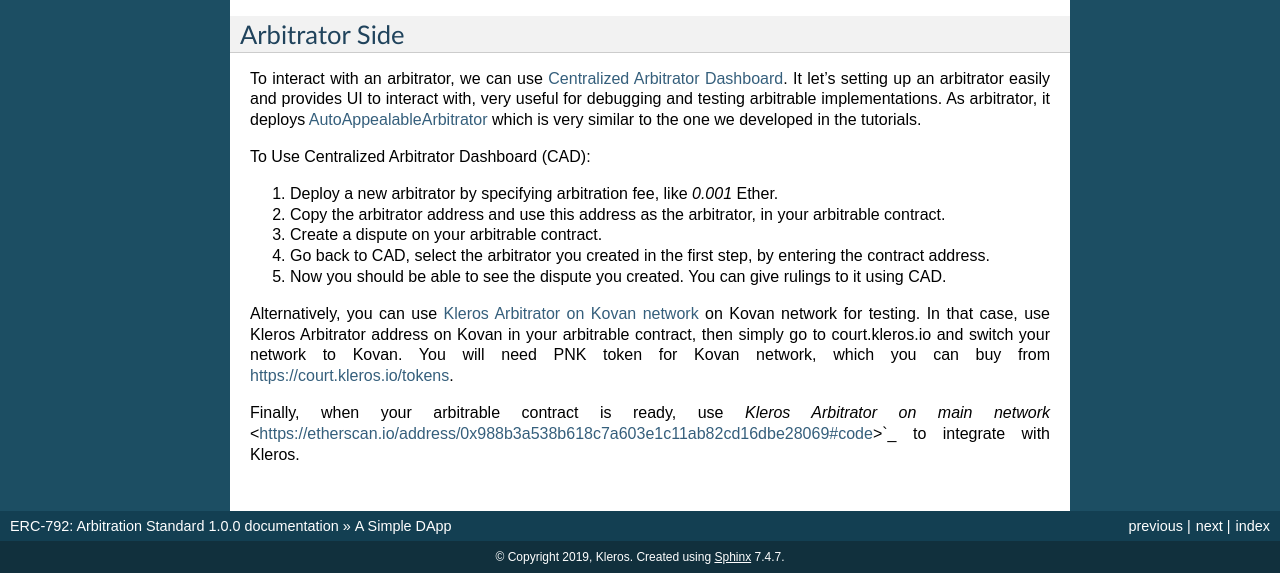
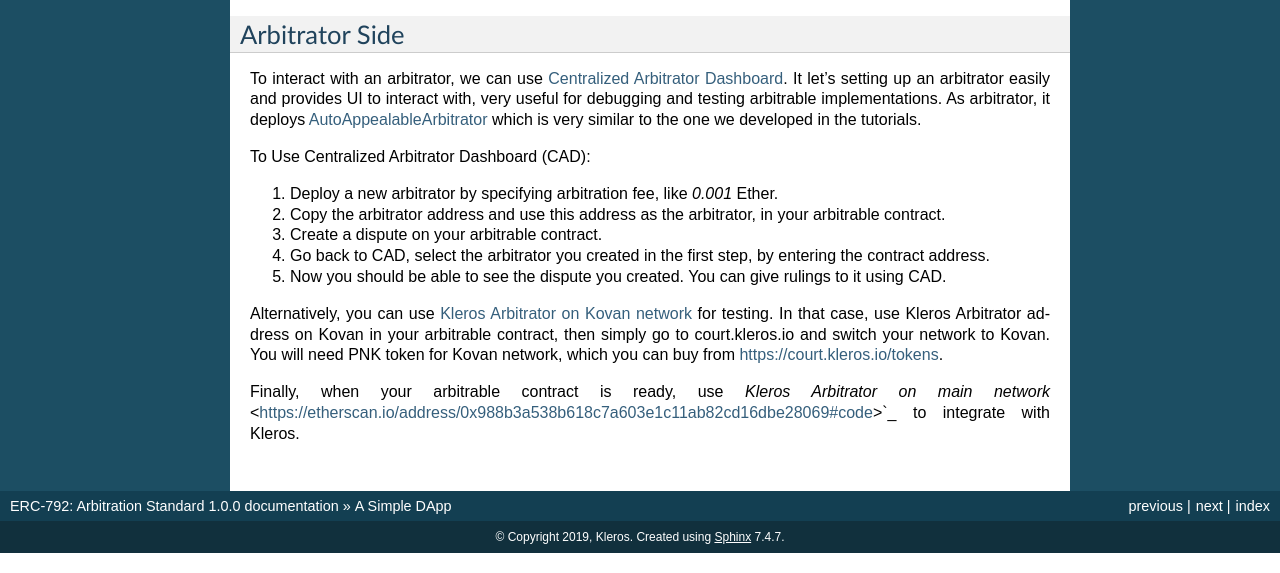
Before and after one commit to kleros/erc-792, a Sphinx documentation site: the page built from docs/a-simple-dapp.rst, in a window 1280 px wide and 900 px high, scrolled down 2719 px, cut to the strip 327-900 px from the top of the window. Built offline with Sphinx 7.4.7, drawn with Linux system fonts in a browser that asks for light colours.

Commit message:
refactor(a-simple-dapp): reword

```diff
--- a/docs/a-simple-dapp.rst
+++ b/docs/a-simple-dapp.rst
@@ -164,6 +164,6 @@
 4. Go back to CAD, select the arbitrator you created in the first step, by entering the contract address.
 5. Now you should be able to see the dispute you created. You can give rulings to it using CAD.
 
-Alternatively, you can use `Kleros Arbitrator on Kovan network <https://kovan.etherscan.io/address/0x60b2abfdfad9c0873242f59f2a8c32a3cc682f80>`_ on Kovan network for testing. In that case, use Kleros Arbitrator address on Kovan in your arbitrable contract, then simply go to court.kleros.io and switch your network to Kovan. You will need PNK token for Kovan network, which you can buy from https://court.kleros.io/tokens.
+Alternatively, you can use `Kleros Arbitrator on Kovan network <https://kovan.etherscan.io/address/0x60b2abfdfad9c0873242f59f2a8c32a3cc682f80>`_ for testing. In that case, use Kleros Arbitrator address on Kovan in your arbitrable contract, then simply go to court.kleros.io and switch your network to Kovan. You will need PNK token for Kovan network, which you can buy from https://court.kleros.io/tokens.
 
 Finally, when your arbitrable contract is ready, use `Kleros Arbitrator on main network` <https://etherscan.io/address/0x988b3a538b618c7a603e1c11ab82cd16dbe28069#code>`_ to integrate with Kleros.
```
